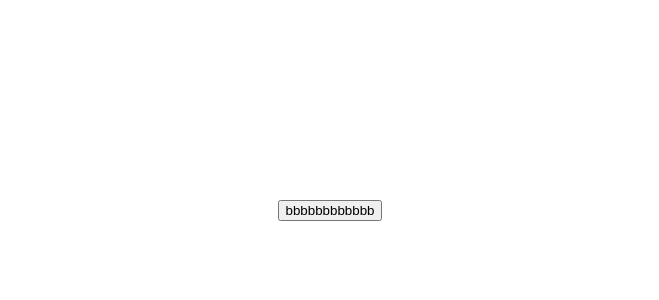
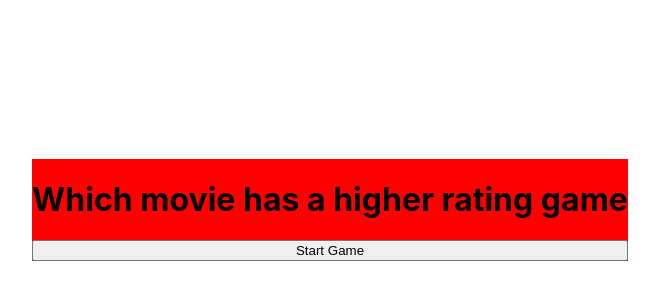
Before and after one commit to kenji-berry/higherlowermovies, a React (Create React App) app: page / in a window 1280 px wide. Shown: the part 190-490 px from the top of the page, without its empty margins (310-969 px from the left). Built offline with nearby package versions, Linux system fonts and the light colour scheme; the HTML template or start-up script is replaced by a standard one.

Commit message:
all working, no choosing lists if i want that

```diff
--- a/src/App.js
+++ b/src/App.js
@@ -22,7 +22,8 @@ function App() {
   }
 
   function getData(whichPanel, ready, delay){
-    const url = 'https://moviesdatabase.p.rapidapi.com/titles/random?limit=1&list=top_rated_english_250';
+    console.log(arguments)
+    const url = `https://moviesdatabase.p.rapidapi.com/titles/random?limit=1&list=most_pop_movies`;
     const options = {
       method: 'GET',
       headers: {
@@ -126,11 +127,13 @@ function App() {
     }
 
     if (whichPanel === "1"){
+
       if (movie1.rating >= movie2.rating){
         console.log("higher1")
         setScore(score+1)
         changePanel("#34b233")
         showRating(whichPanel)
+
         getData("1",true,1500)
         setTimeout(() => {resetPanel(whichPanel)},3000)
 
@@ -145,9 +148,11 @@ function App() {
       }
     }
     else{
+
       if (movie2.rating >= movie1.rating){
         console.log("higher1")
         setScore(score+1)
+
         showRating(whichPanel)
         getData("2",true,1500)
         changePanel("#34b233")
@@ -185,7 +190,7 @@ function App() {
     return (
       <div className="App" id="outerApp">
         {lost ? <Lost isLost={lost} newGame={setUpGame}></Lost> : null}
-        {!start ? <button onClick={setUpGame}>bbbbbbbbbbbb</button>:null}
+        {!start ? <StartGame newGame={setUpGame}></StartGame>:null}
         {start ?         <div className="toHide">
           <Panel onClick={[compare]} setPanelNum={setPanelNum} panelNumber="1" panelNumArr={panelNum} movie={movie1}></Panel>
           <Or score={score}></Or>
@@ -241,8 +246,8 @@ function StartGame(props){
   return (
     <div className="lost" id="hideLost">
       <div className="inner">
-      You lost !
-      <button type="button" onClick={props.newGame} id="playAgainButton">Play Again</button>
+      <h1>Which movie has a higher rating game</h1>
+      <button type="button" onClick={props.newGame} id="playAgainButton">Start Game</button>
       </div>
 
     </div>
```
